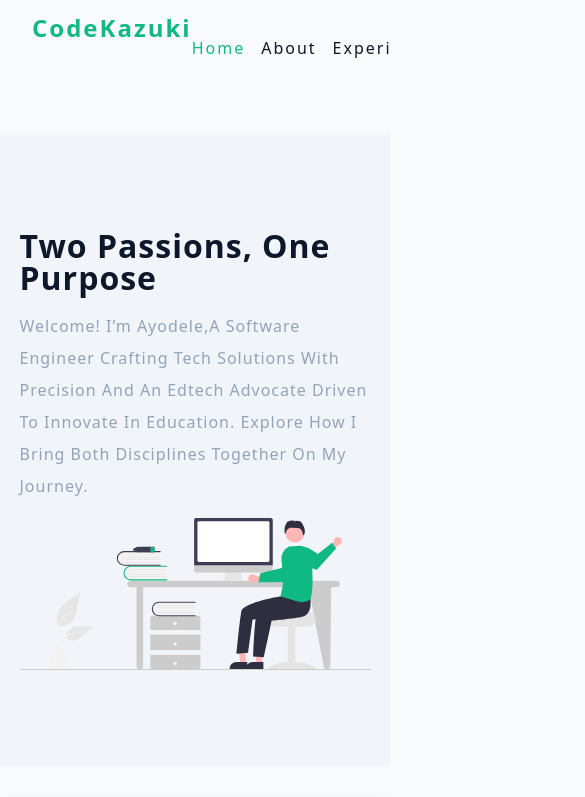
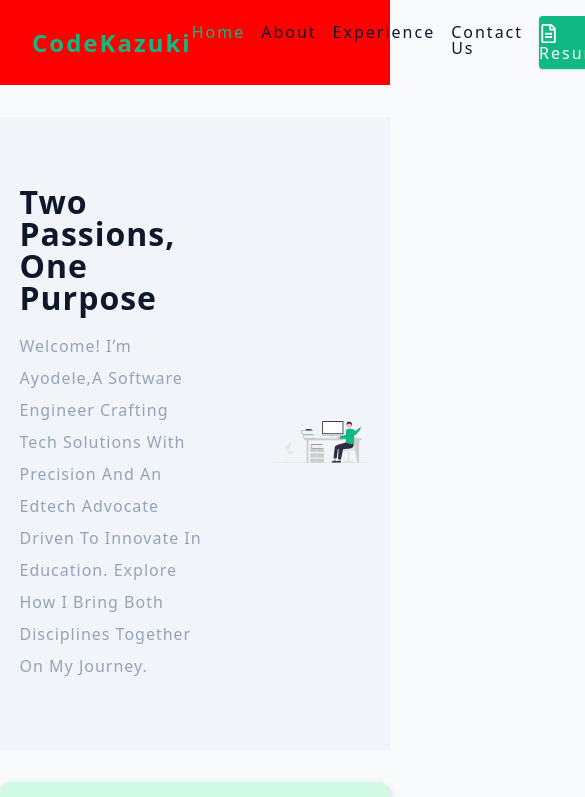
Before and after one commit to Codekazuki/devKazuki, a React (Vite) app: page / in a window 390 px wide. Shown: the top 797 px of the page, 585 px wide, since content can reach past the window. Built offline with nearby package versions, Linux system fonts and the light colour scheme.

Commit message:
starting responsiveness

```diff
--- a/src/components/Navbar.jsx
+++ b/src/components/Navbar.jsx
@@ -3,7 +3,6 @@ import { FaRegFileAlt } from "react-icons/fa";
 import ThemeToggle from "./ThemeToggle";
 const Navbar = () => {
   return (
-    <>
     <div className='nav-center'>
       <div>
         <NavLink to='/'>
@@ -33,7 +32,6 @@ const Navbar = () => {
         <ThemeToggle />
       </div>
     </div>
-    </>
   );
 };
 
--- a/src/index.css
+++ b/src/index.css
@@ -50,9 +50,9 @@ html {
   --borderRadius: 0.25rem;
   --letterSpacing: 1px;
   --transition: 0.3s ease-in-out all;
-  --max-width: 100%;
+  --max-width: 1024px;
   --fixed-width: 600px;
-  --view-width: 100%;
+  --view-width: 100vw;
   /* box shadow*/
   --shadow-1: 0 1px 3px 0 rgba(0, 0, 0, 0.1), 0 1px 2px 0 rgba(0, 0, 0, 0.06);
   --shadow-2: 0 4px 6px -1px rgba(0, 0, 0, 0.1),
@@ -65,11 +65,6 @@ html {
 a {
   text-decoration: none;
 }
-html,
-body {
-  overflow-x: hidden;
-}
-
 body {
   background: var(--backgroundColor);
   font-family: system-ui, -apple-system, BlinkMacSystemFont, "Segoe UI", Roboto,
@@ -157,7 +152,7 @@ ul {
   max-width: var(--max-width);
   margin: 0 auto;
   display: flex;
-  flex-direction: row;
+  flex-direction: column;
   padding: 1rem 2rem;
 }
 .logo {
@@ -603,3 +598,34 @@ form .input-box .field.message {
 /* responsiveness */
 /* responsiveness */
 /* responsiveness */
+
+@media (max-width: 768px) {
+  .nav-center {
+    flex-direction: row;
+    justify-content: space-between;
+    align-items: center;
+    background-color: red;
+  }
+  .nav-links {
+    flex-direction: row;
+    margin-top: 0;
+  }
+  .hero-center {
+    display: grid;
+    grid-template-columns: 2fr 1fr;
+    place-items: center;
+    gap: 4rem;
+  }
+  .hero-centerb {
+    display: grid;
+    grid-template-columns: 1fr 2fr;
+    place-items: center;
+    gap: 2rem;
+  }
+  .img-container {
+    display: block;
+  }
+  .card-list {
+    grid-template-columns: repeat(auto-fit, minmax(425px, 1fr));
+  }
+}
```
Lines whose indentation alone changed are shown as unchanged.
